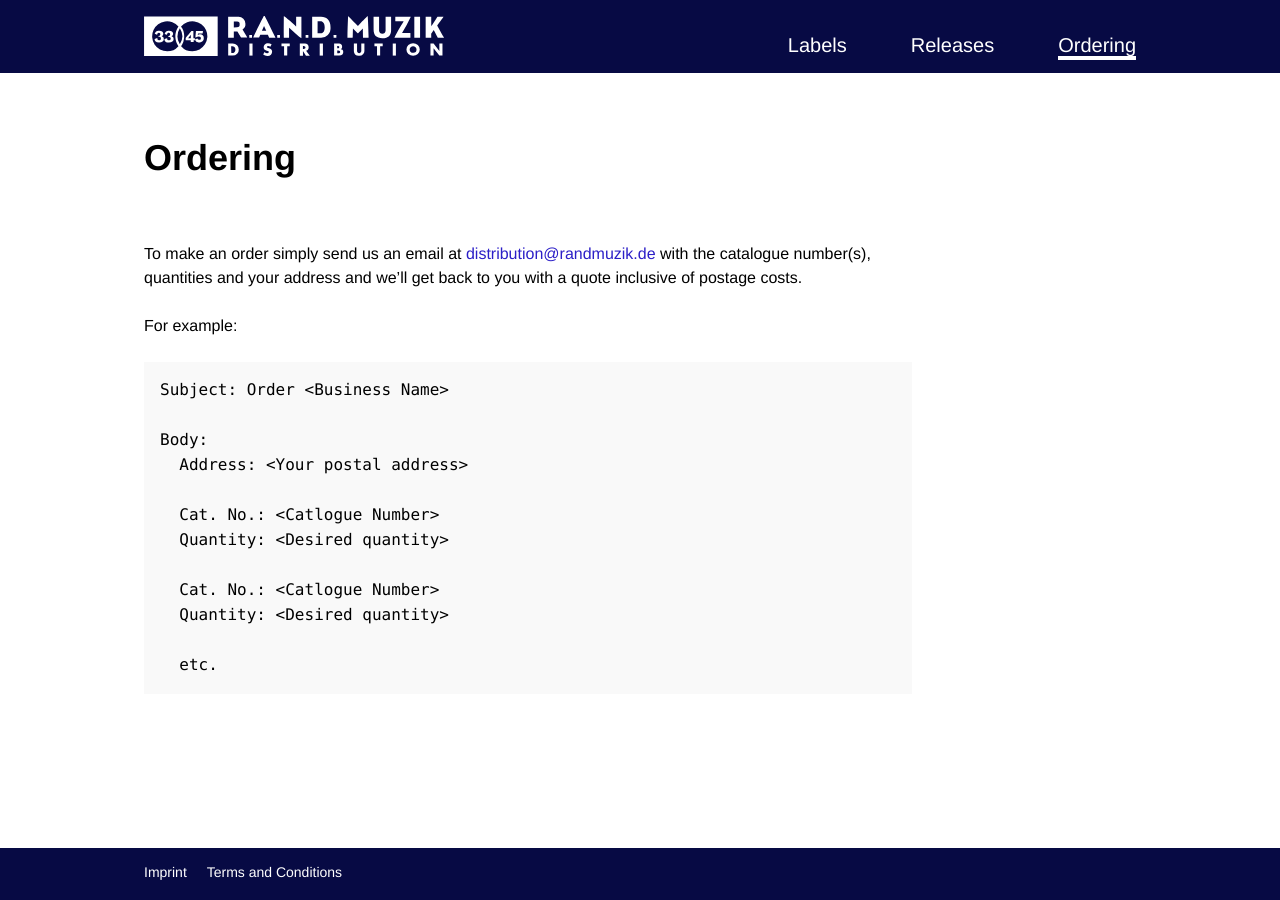
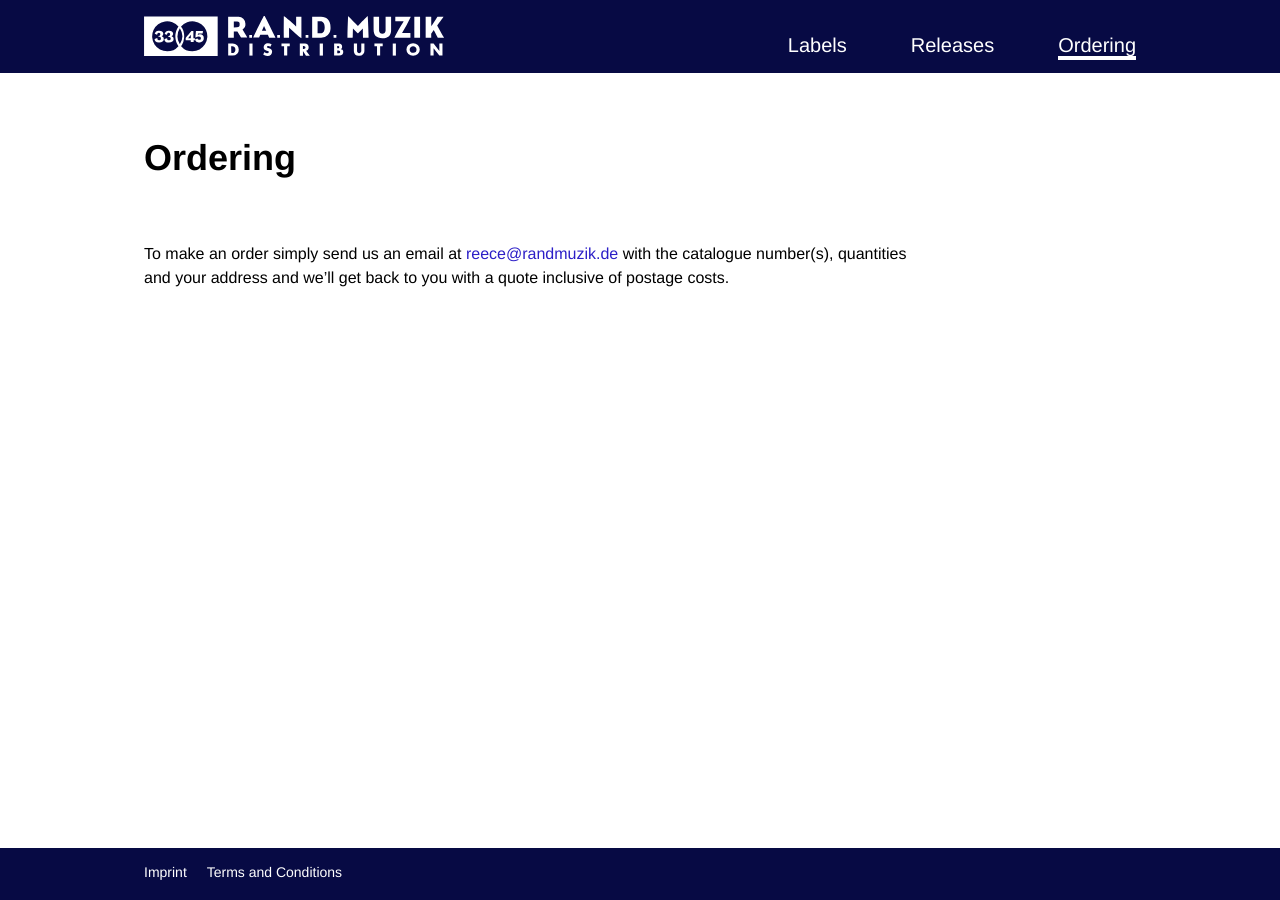
Before and after one commit to reecebwalker/randdistro, a Jekyll site: the page built from ordering.md, in a window 1280 px wide. Built offline with Jekyll 4.4.1, drawn with Linux system fonts in a browser that asks for light colours; nearby versions of some CDN libraries; library files that are not in the unit come from our copies.

````diff
--- a/ordering.md
+++ b/ordering.md
@@ -3,23 +3,4 @@
 class: ordering
 heading: Ordering
 ---
-To make an order simply send us an email at <a href="mailto: distribution@randmuzik.de">distribution@randmuzik.de</a> with the catalogue number(s), quantities and your address and we’ll get back to you with a quote inclusive of postage costs.
-
-
-For example:
-
-
-```
-Subject: Order <Business Name>
-
-Body:
-  Address: <Your postal address>
-
-  Cat. No.: <Catlogue Number>
-  Quantity: <Desired quantity>
-
-  Cat. No.: <Catlogue Number>
-  Quantity: <Desired quantity>
-
-  etc.
-```
+To make an order simply send us an email at <a href="mailto: reece@randmuzik.de">reece@randmuzik.de</a> with the catalogue number(s), quantities and your address and we’ll get back to you with a quote inclusive of postage costs.
````
